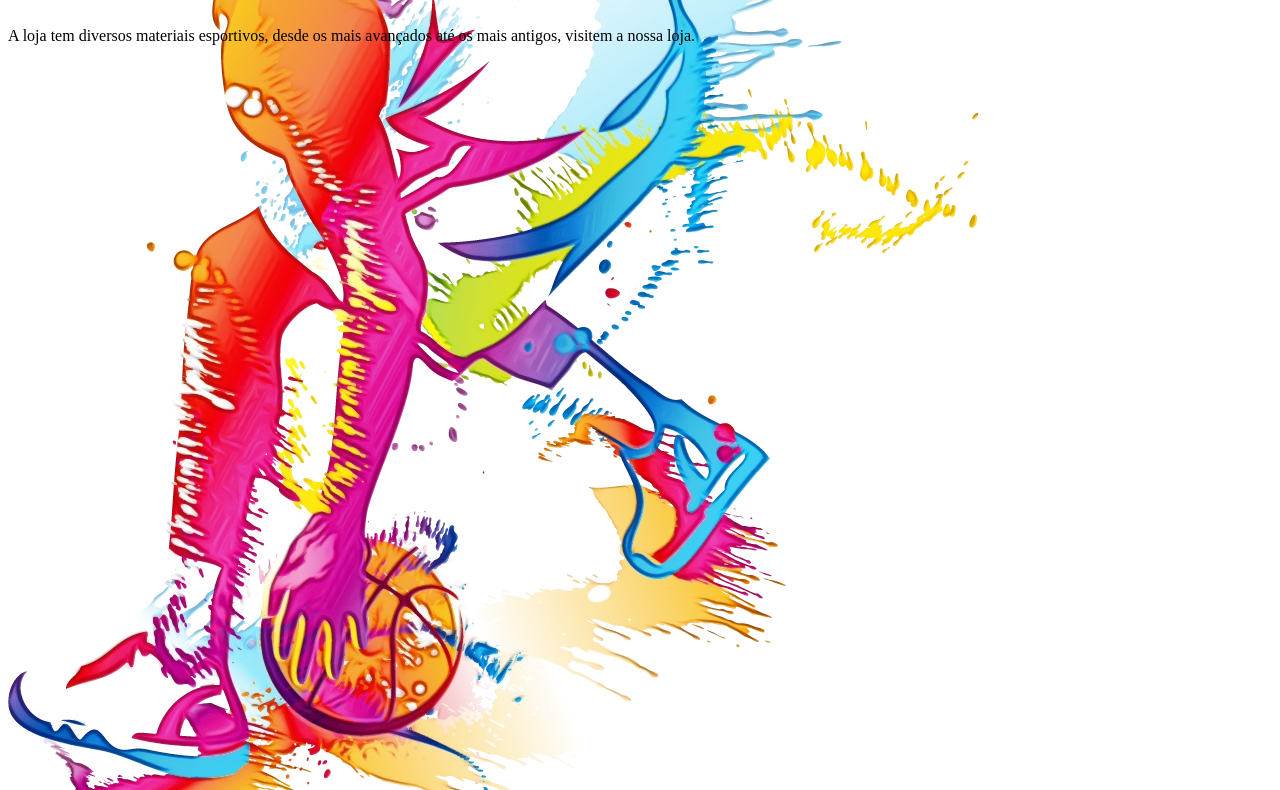
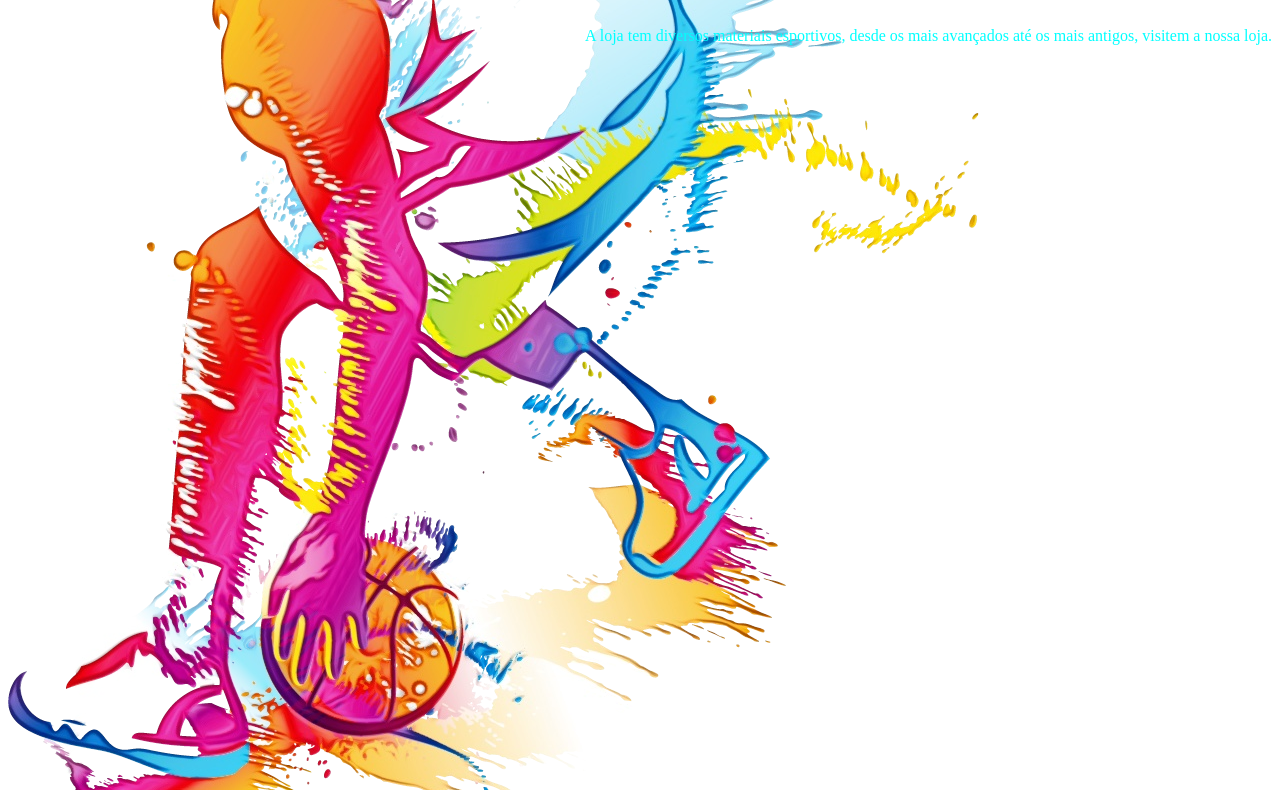
Before and after one commit to diegokotula/esportes, a plain HTML site: page index.htm in a window 1280 px wide. Shown: the part 319-1109 px from the top of the page. Drawn offline with Linux system fonts and the light colour scheme.

Commit message:
123456789

```diff
--- a/style.css
+++ b/style.css
@@ -14,3 +14,8 @@ text-align: center;
     color:rgb(8, 9, 9);
     text-align: center;
 }
+.descricao{
+    font-size: 40;
+    color: aqua;
+    text-align: right ;
+}
```
